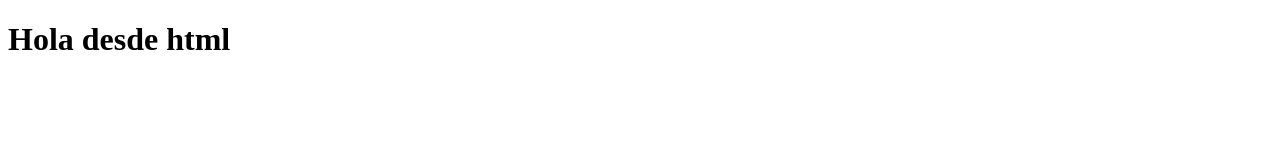
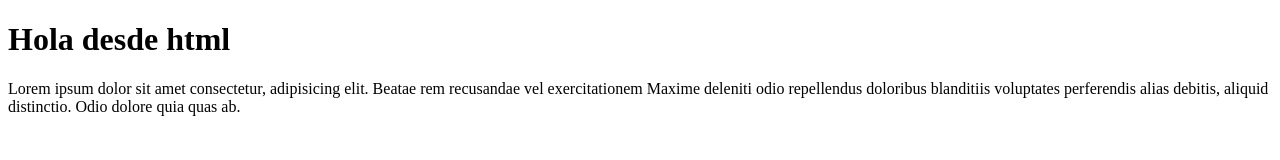
Before and after one commit to osvaldogit2024/proy_osvaldo_git, a plain HTML site: page index.html in a window 1280 px wide. Drawn offline with Linux system fonts and the light colour scheme.

Commit message:
Agregamos un parrafo

```diff
--- a/index.html
+++ b/index.html
@@ -7,5 +7,11 @@
 </head>
 <body>
     <h1>Hola desde html</h1>
+    <p>Lorem ipsum dolor sit amet consectetur,
+         adipisicing elit. Beatae rem recusandae vel exercitationem
+         Maxime deleniti odio repellendus doloribus blanditiis
+         voluptates perferendis alias debitis, aliquid distinctio.
+         Odio dolore quia quas ab.
+    </p>
 </body>
 </html>
```
